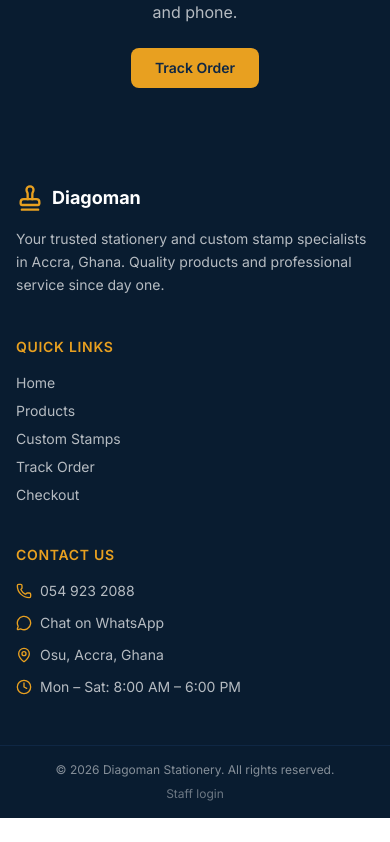
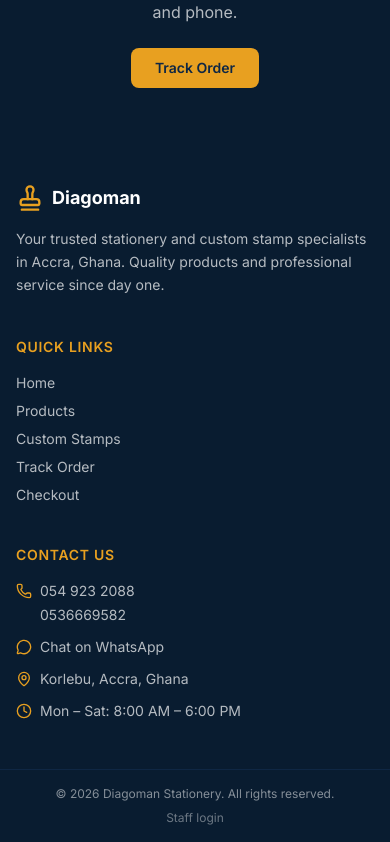
Before and after one commit to Emman-leo/diagoman_stationery, a Next.js app: page / in a window 390 px wide. Shown: the part 2347-3189 px from the top of the page. Before the commit the page ends 3165 px from the top, so only its background shows below. Built offline with nearby package versions, Linux system fonts and the light colour scheme; no server answers; the database is empty.

Commit message:
Add second business phone number and update location to Korlebu
- Added BUSINESS_PHONE_2 constants for secondary contact number.
- Updated footer to display both phone numbers in a stacked layout.
- Changed business location from Osu to Korlebu, Accra, Ghana.

```diff
--- a/src/components/layout/Footer.tsx
+++ b/src/components/layout/Footer.tsx
@@ -3,6 +3,8 @@ import { Stamp, Phone, MapPin, Clock, MessageCircle } from 'lucide-react'
 import {
   BUSINESS_PHONE_DISPLAY,
   BUSINESS_PHONE_TEL,
+  BUSINESS_PHONE_2_DISPLAY,
+  BUSINESS_PHONE_2_TEL,
   WHATSAPP_URL,
 } from '@/constants'
 
@@ -42,9 +44,14 @@ export function Footer() {
             <ul className="space-y-3 text-sm text-white/70">
               <li className="flex items-start gap-2">
                 <Phone className="mt-0.5 h-4 w-4 shrink-0 text-tscolors-gold" />
-                <a href={BUSINESS_PHONE_TEL} className="hover:text-tscolors-gold">
-                  {BUSINESS_PHONE_DISPLAY}
-                </a>
+                <div className="flex flex-col gap-1">
+                  <a href={BUSINESS_PHONE_TEL} className="hover:text-tscolors-gold">
+                    {BUSINESS_PHONE_DISPLAY}
+                  </a>
+                  <a href={BUSINESS_PHONE_2_TEL} className="hover:text-tscolors-gold">
+                    {BUSINESS_PHONE_2_DISPLAY}
+                  </a>
+                </div>
               </li>
               <li className="flex items-start gap-2">
                 <MessageCircle className="mt-0.5 h-4 w-4 shrink-0 text-tscolors-gold" />
@@ -59,7 +66,7 @@ export function Footer() {
               </li>
               <li className="flex items-start gap-2">
                 <MapPin className="mt-0.5 h-4 w-4 shrink-0 text-tscolors-gold" />
-                <span>Osu, Accra, Ghana</span>
+                <span>Korlebu, Accra, Ghana</span>
               </li>
               <li className="flex items-start gap-2">
                 <Clock className="mt-0.5 h-4 w-4 shrink-0 text-tscolors-gold" />
--- a/src/constants/index.ts
+++ b/src/constants/index.ts
@@ -66,6 +66,11 @@ export const DELIVERY_FEE = 15.00
 export const BUSINESS_PHONE = '0549232088'
 export const BUSINESS_PHONE_DISPLAY = '054 923 2088'
 export const BUSINESS_PHONE_TEL = 'tel:+233549232088'
+
+export const BUSINESS_PHONE_2 = '0536669582'
+export const BUSINESS_PHONE_2_DISPLAY = '0536669582'
+export const BUSINESS_PHONE_2_TEL = 'tel:+233536669582'
+
 /** Opens WhatsApp chat (international format without +) */
 export const WHATSAPP_URL = 'https://wa.me/233549232088'
 export const WHATSAPP_MESSAGE =
```
